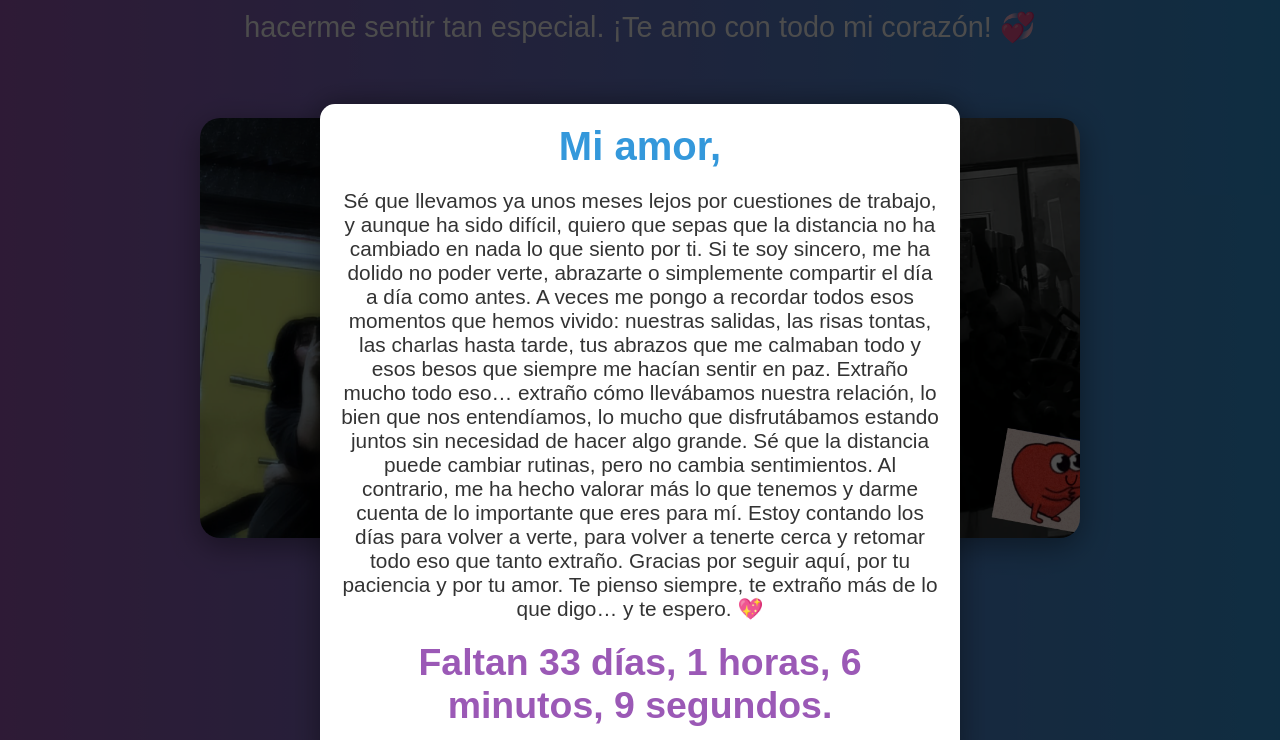
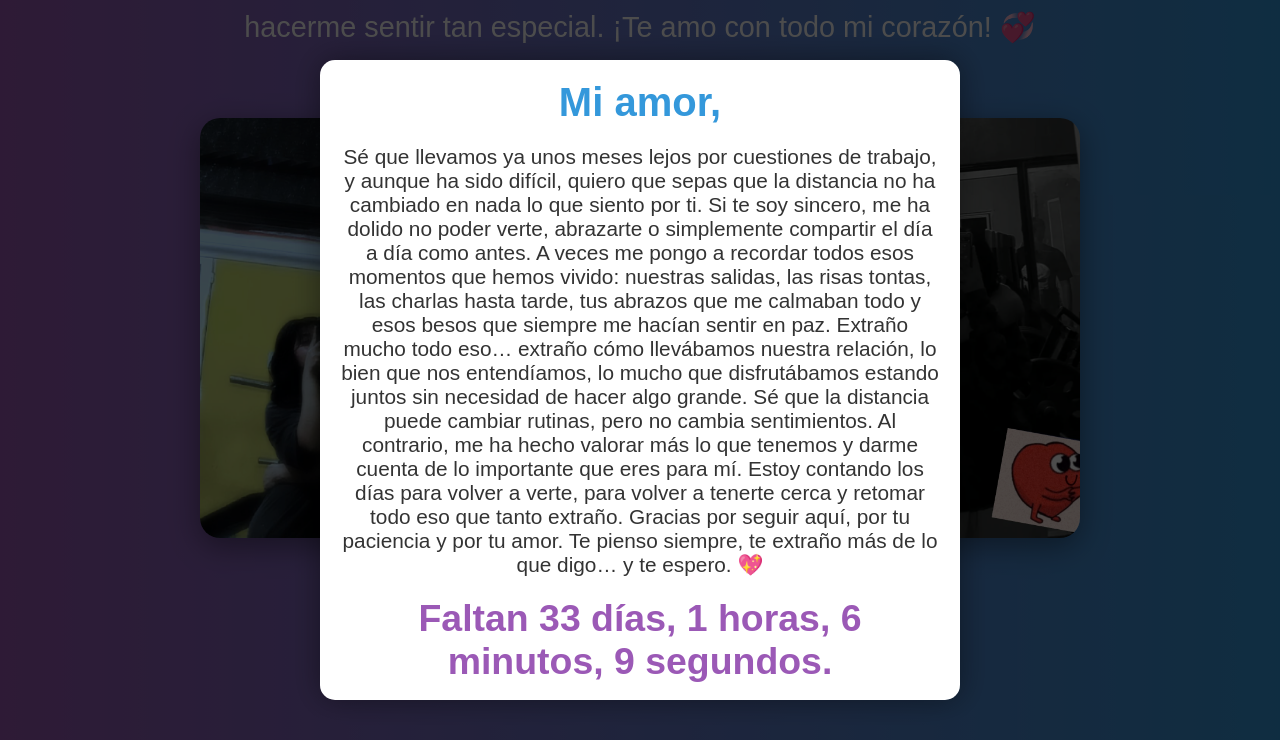
Before and after one commit to carlostake21/7-meses-juntos, a plain HTML site: page index.html in a window 1280 px wide. Both pictures are taken after a click on the button "Haz clic aquí mi vida". Shown: the part 297-1037 px from the top of the page. Drawn offline with Linux system fonts and the light colour scheme.

Commit message:
Update index.html

```diff
--- a/index.html
+++ b/index.html
@@ -117,16 +117,17 @@
 .modal-content {
   background-color: #fff;
   color: #333;
-  margin: 5% auto;
+  margin: 20px auto 0 auto; /* más arriba */
   padding: 20px;
   border-radius: 15px;
   width: 80%;
   max-width: 600px;
-  max-height: 80vh;
+  max-height: 75vh;
   overflow-y: auto;
   animation: slideIn 0.5s ease;
   box-shadow: 0 0 30px rgba(0,0,0,0.4);
 }
+
 
 
     .modal-header {
```
